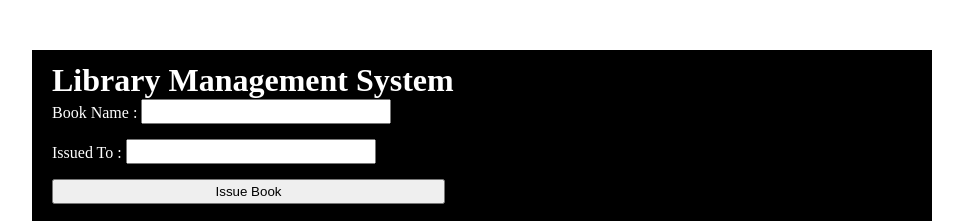
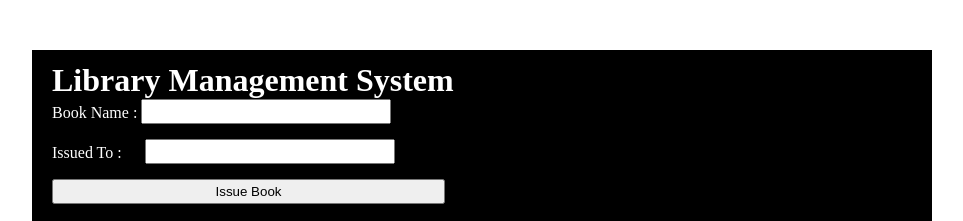
Before and after one commit to Shubham800210/contest-f2-19-feb, a plain HTML site: page index.html in a window 1280 px wide. Shown: the top 221 px of the page, without its empty margins (18-981 px from the left). Drawn offline with Linux system fonts and the light colour scheme.

Commit message:
Update style.css

```diff
--- a/style.css
+++ b/style.css
@@ -31,7 +31,7 @@ input{
     font-size: 20px;
     font-weight: 700;
 }
-.issued{
+.Book-issue{
     margin-left: 19px;
 }
 .btn{
@@ -64,16 +64,3 @@ table th,td{
 .col{
     border: 1px solid white;
 }
-/* a{
-    color: black;
-    cursor: pointer;
-}
-span{
- text-align: center;
-}
-.red{
-    color: red;
-}
-.green{
-    color: green;
-} */
```
